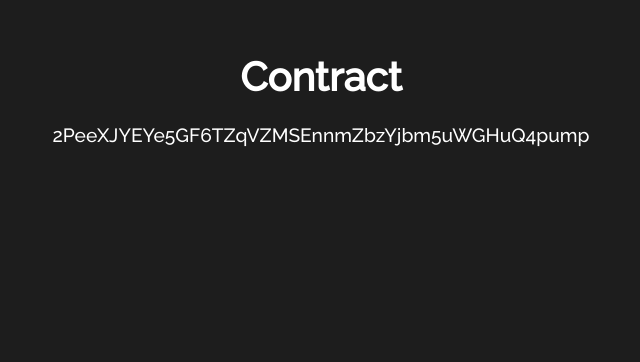
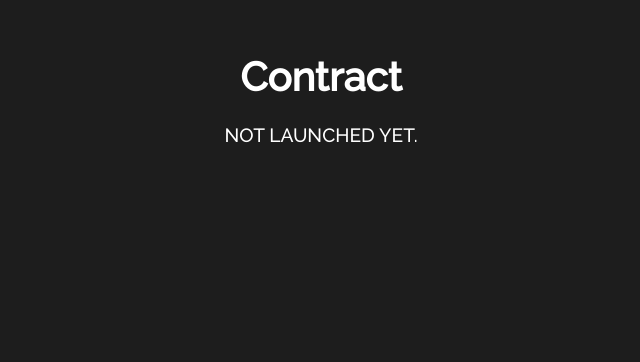
Before and after one commit to COSMOAIAGENT/cosmobot, a plain HTML site: page index.html in a window 1280 px wide. Shown: the part 880-1242 px from the top of the page, without its empty margins (319-959 px from the left). Drawn offline with nearby package versions, Linux system fonts and the light colour scheme; animation ran at ten frames a second.

Commit message:
Update index.html

```diff
--- a/index.html
+++ b/index.html
@@ -285,7 +285,7 @@
 
     <section id="Contract">
         <h2>Contract</h2>
-        <p> 2PeeXJYEYe5GF6TZqVZMSEnnmZbzYjbm5uWGHuQ4pump </p>
+        <p> NOT LAUNCHED YET. </p>
     </section>
 
     <section id="cosmobot">
```
